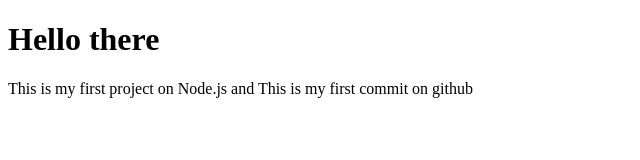
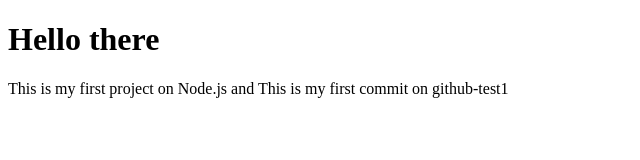
Before and after one commit to SHEHANhasintha/first_admit_github, a website: page index.html in a window 1280 px wide. Shown: the full height of the page, 0-640 px from the left. Drawn offline with Linux system fonts and the light colour scheme.

Commit message:
'changed

```diff
--- a/index.html
+++ b/index.html
@@ -5,6 +5,6 @@
 </head>
 <body>
 <h1>Hello there</h1>
-<p>This is my first project on Node.js and This is my first commit on github</p>
+<p>This is my first project on Node.js and This is my first commit on github-test1</p>
 </body>
 </html>
```
